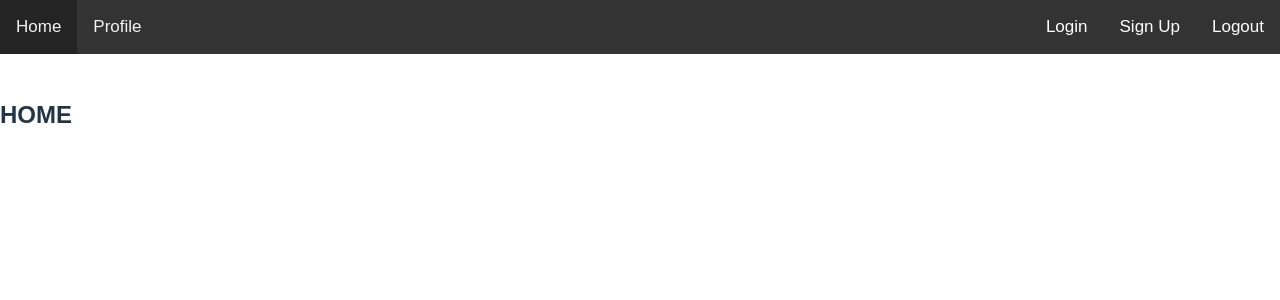
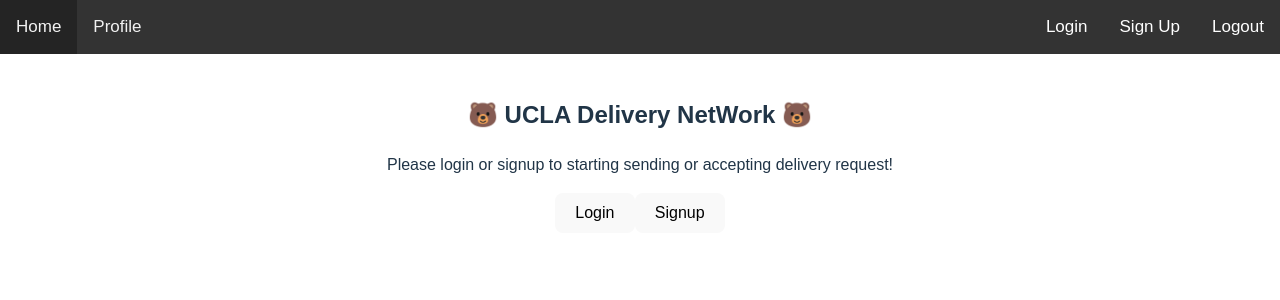
Before and after one commit to MagiCarpy/35L_Project, a React app in the folder frontend/: page / in a window 1280 px wide. Shown: the top 300 px of the page. Built offline with nearby package versions, Linux system fonts and the light colour scheme; the HTML template or start-up script is replaced by a standard one.

Commit message:
Update Home.jsx

```diff
--- a/frontend/src/App.jsx
+++ b/frontend/src/App.jsx
@@ -1,12 +1,20 @@
 import "./App.css";
 import { BrowserRouter, Routes, Route } from "react-router-dom";
+import { useEffect, useState } from "react";
+
 import Home from "./pages/Home/Home";
 import Profile from "./pages/Profile/Profile";
 import ProtectedRoute from "./components/ProtectedRoute";
 import LoginSignup from "./pages/LoginSignup/LoginSignup";
 
+
 function App() {
   // FIXME: define auth out here using useEffect
+
+  //setting up useSate for user sessions
+  const [user, setUser] = useState(null);
+
+  //Check if user is login when the app start
 
   const logout = async () => {
     const resp = await fetch("/api/user/logout", {
--- a/frontend/src/pages/Home/Home.jsx
+++ b/frontend/src/pages/Home/Home.jsx
@@ -1,11 +1,40 @@
 import React from "react";
 
-function Home() {
-  return (
-    <>
-      <h2>HOME</h2>
-    </>
-  );
+function Home(props) {
+  const user = props.user
+  if (user){
+    return (
+      <div style={{ textAlign: "center" }}>
+        <h2>🐻 UCLA Delivery NetWork 🐻</h2>
+        <p>Welcome back, {user.name}</p>
+        <p>Post a delivery request, or pick up a delivery request?</p>
+
+        <a href="/requests/new">
+          <button>Create Requests</button>
+        </a>
+
+        <a href="/requests">
+          <button>View Requests</button>
+        </a>
+      </div>
+    );
+  }
+  else{
+    return(
+      <div style={{ textAlign: "center" }}>
+        <h2>🐻 UCLA Delivery NetWork 🐻</h2>
+        <p>
+          Please login or signup to starting sending or accepting delivery request!
+        </p>
+        <a href="/login">
+          <button>Login</button>
+        </a>
+        <a href="/signup">
+          <button>Signup</button>
+        </a>
+      </div>
+    );
+  }
 }
 
 export default Home;
```
